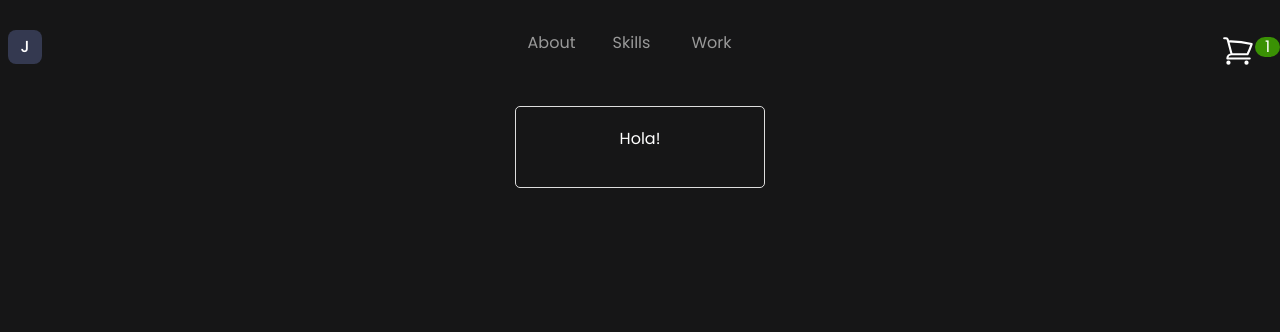
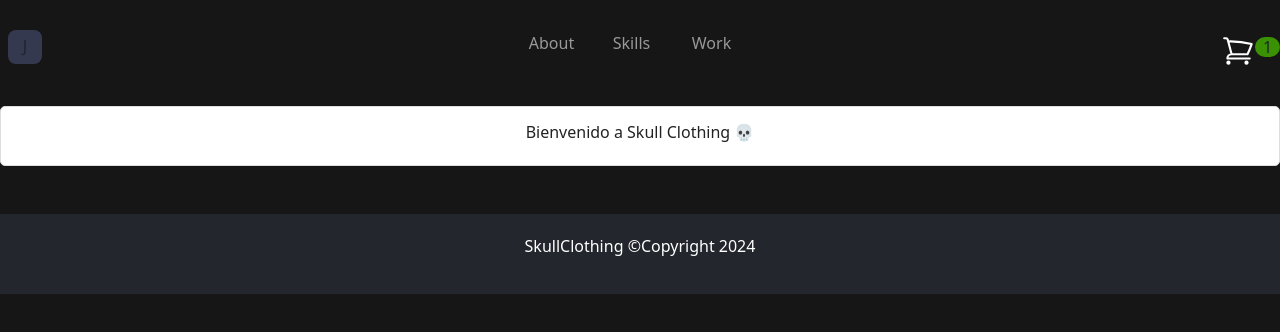
Before and after one commit to mekanicas/EntregaFinalMiceli, a React (Vite) app: page / in a window 1280 px wide. Shown: the top 332 px of the page. Built offline with nearby package versions, Linux system fonts and the light colour scheme.

Commit message:
adding footerbar and countcomponent

```diff
--- a/package.json
+++ b/package.json
@@ -10,7 +10,9 @@
     "preview": "vite preview"
   },
   "dependencies": {
+    "bootstrap": "^5.3.3",
     "react": "^18.2.0",
+    "react-bootstrap": "^2.10.2",
     "react-dom": "^18.2.0"
   },
   "devDependencies": {
--- a/src/App.css
+++ b/src/App.css
@@ -3,6 +3,6 @@
   font-family: "Poppins";
   margin: 0;
   height: 100vh;
-  background: #161617;
+  background-color: #161617 !important;
   color: #fff;
 }
--- a/src/App.jsx
+++ b/src/App.jsx
@@ -1,25 +1,19 @@
-/*
-import reactLogo from "./assets/react.svg";
-import viteLogo from "/vite.svg"; */
 import React from "react";
-import { useState } from "react";
 import "./App.css";
-import ButtonComponent from "./components/ButtonComponents/ButtonComponent";
-import NavBarComponent from "./components/NavBarComponents/NavBarComponent.jsx";
 import "./components/NavBarComponents/NavBarComponent.css";
+import "./components/FooterBarComponents/FooterBarComponent.jsx";
 import ItemListContainer from "./components/ItemListContainer/ItemListContainer.jsx";
-/* import ".components/ItemListContainer.css"; */
+import "bootstrap/dist/css/bootstrap.min.css";
+import MainLayout from "./layouts/MainLayout.jsx";
+import FooterBarComponent from "./components/FooterBarComponents/FooterBarComponent.jsx";
 
 const App = () => {
   return (
-    <>
-      <header>
-        <NavBarComponent />
-      </header>
+    <MainLayout>
       <div className="contrast d-flex justify-content-center">
-        <ItemListContainer greeting="Hola!" />
+        <ItemListContainer greeting="Bienvenido a Skull Clothing 💀" />
       </div>
-    </>
+    </MainLayout>
   );
 };
 
--- /dev/null
+++ b/src/components/FooterBarComponents/FooterBarComponent.jsx
@@ -0,0 +1,21 @@
+const FooterBarComponent = () => {
+  const FooterStyles = {
+    display: "flex",
+    flexDirection: "column",
+    justifyContent: "center",
+    backgroundColor: "#23262C",
+    color: "white",
+    padding: "20px 0",
+  };
+  return (
+    <footer className="text-center mt-5">
+      <div style={FooterStyles}>
+        <p>
+          <span>SkullClothing ©Copyright 2024 </span>
+        </p>
+      </div>
+    </footer>
+  );
+};
+
+export default FooterBarComponent;
--- a/src/components/ItemListContainer/ItemListContainer.jsx
+++ b/src/components/ItemListContainer/ItemListContainer.jsx
@@ -1,16 +1,19 @@
 const ItemListContainer = ({ greeting }) => {
   const containerStyle = {
+    display: "flex",
+    justifyContent: "center",
     marginTop: "20px",
-    padding: "20px",
+    padding: "5px",
     border: "1px solid #ddd",
+    backgroundColor: "#fff",
     borderRadius: "5px",
     textAlign: "center",
-    color: "#fff",
-    width: "250px",
+    color: "#222",
+    width: "100%",
   };
   return (
     <div style={containerStyle}>
-      <p>{greeting}</p>
+      <p className="pt-2">{greeting}</p>
     </div>
   );
 };
--- a/src/components/NavBarComponents/NavBarComponent.jsx
+++ b/src/components/NavBarComponents/NavBarComponent.jsx
@@ -1,4 +1,4 @@
-import SVGComponent from "./cartwidget.jsx";
+import SVGComponent from "./CartWidget.jsx";
 
 const NavBarComponent = () => {
   return (
--- /dev/null
+++ b/src/layouts/MainLayout.jsx
@@ -0,0 +1,15 @@
+import React from "react";
+import NavBarComponent from "../components/NavBarComponents/NavBarComponent";
+import FooterBarComponent from "../components/FooterBarComponents/FooterBarComponent";
+
+const MainLayout = ({ children }) => {
+  return (
+    <>
+      <NavBarComponent />
+      {children}
+      <FooterBarComponent />
+    </>
+  );
+};
+
+export default MainLayout;
```
Also changed, not shown: src/components/CountComponent/CountComponent.jsx (added, +23 -0 lines), src/components/FooterBarComponents/FooterBarComponent.css (added), 1 other file (tests, documents, lock files or other folders).
